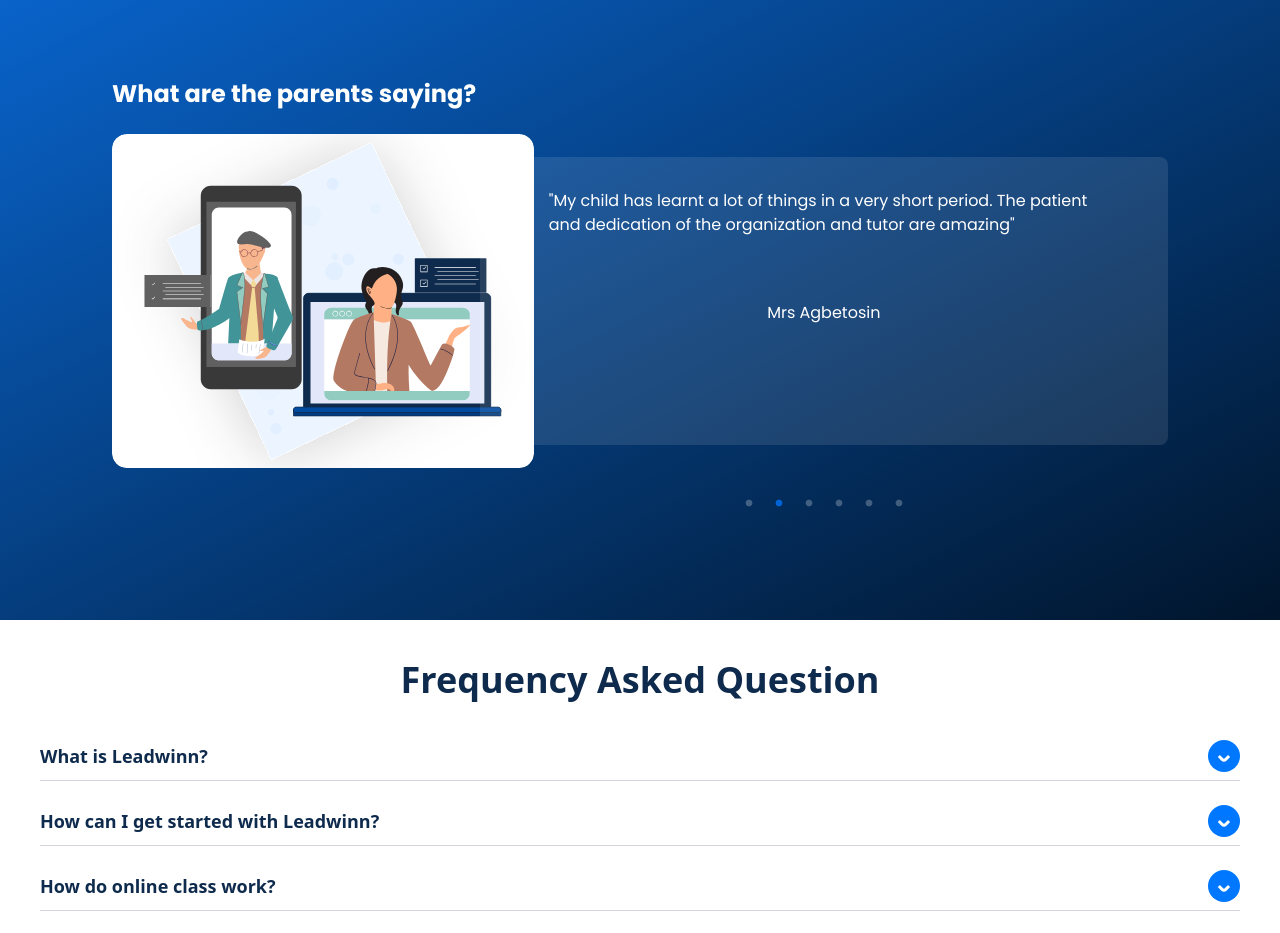
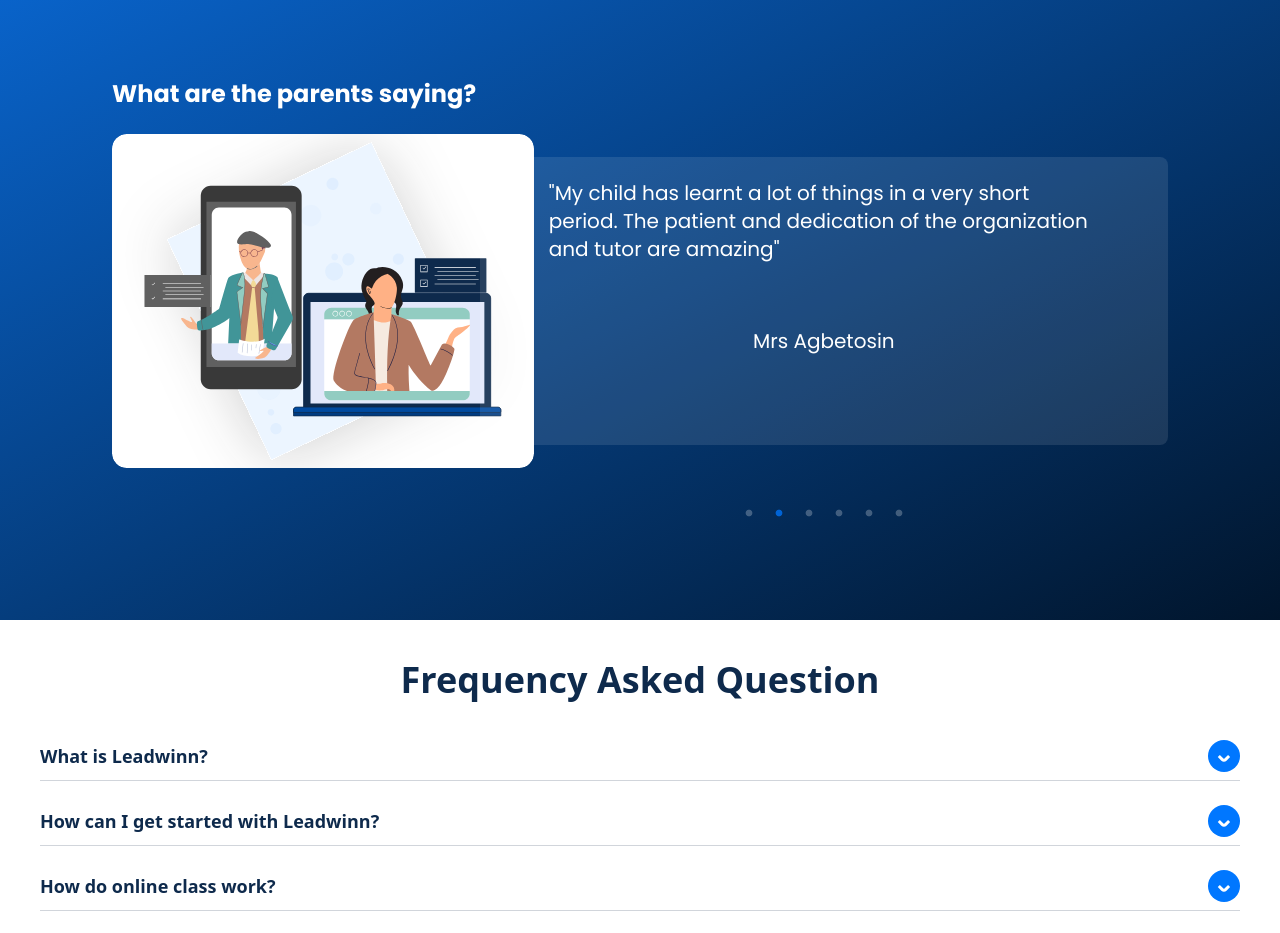
Before and after one commit to Adeleyeha-17/Leadwinn-Academy, a React (Vite) app: page / in a window 1280 px wide. Shown: the part 1120-2053 px from the top of the page. Built offline with nearby package versions, Linux system fonts and the light colour scheme.

Commit message:
testimonial changes

```diff
--- a/src/components/Testimonial/Testimonial.tsx
+++ b/src/components/Testimonial/Testimonial.tsx
@@ -63,13 +63,13 @@ export const Testimonial = () => {
                   testimonials.map((testimonial, index) => (
                      <div key={index}
                         className='py-2 xl:py-5'>
-                        <p className="text-xs lg:text-sm xl:text-base max-sm:mb-3 sm:mb-2 lg:mb-4 max-sm:pt-3 xl:pt-10 flex items-center justify-center">
+                        <p className="text-xs lg:text-base xl:text-xl max-sm:mb-3 sm:mb-2 lg:mb-4 max-sm:pt-3 xl:pt-10 flex items-center justify-center">
                            {
                            `"${
                               testimonial.message
                            }"`
                         }</p>
-                        <h3 className="text-xs lg:text-sm xl:text-base sm:max-xl:pt-6 xl:pt-12 xl:mb-20 flex items-center justify-center">
+                        <h3 className="text-xs lg:text-base xl:text-xl sm:max-xl:pt-6 xl:pt-12 xl:mb-20 flex items-center justify-center">
                            {
                            testimonial.name
                         }</h3>
```
